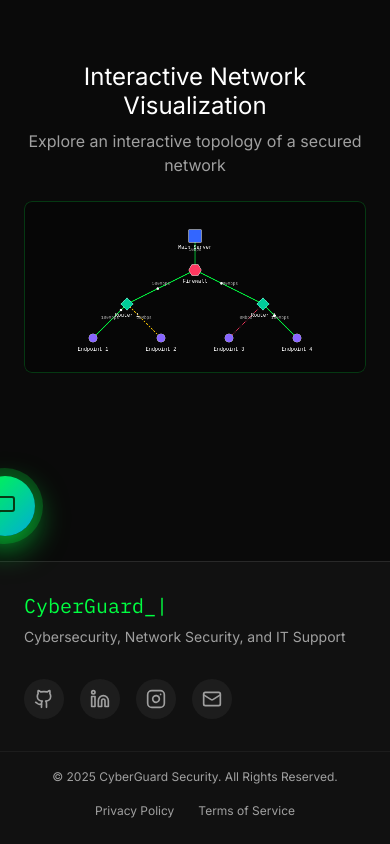
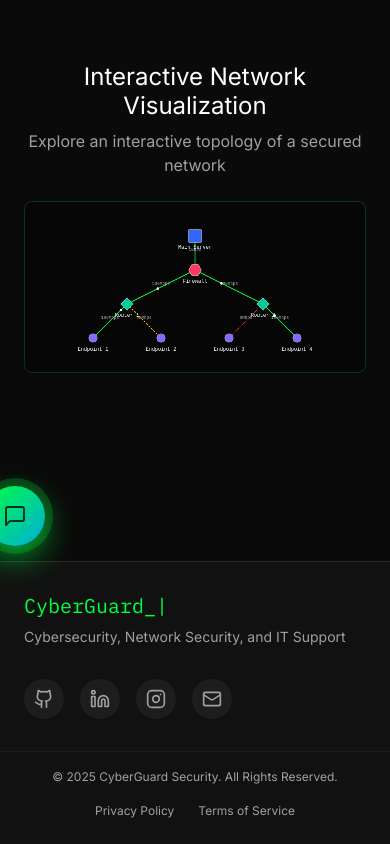
Before and after one commit to JoaoGaspar04/myportfolio, a React (Vite) app: page /projects in a window 390 px wide. Shown: the part 3974-4818 px from the top of the page. Built offline with nearby package versions, Linux system fonts and the light colour scheme.

Commit message:
Fix ChatBot Visibility Issues

```diff
--- a/src/App.tsx
+++ b/src/App.tsx
@@ -13,7 +13,6 @@ import Projects from './pages/Projects';
 import Contact from './pages/Contact';
 import Privacy from './pages/Privacy';
 import Terms from './pages/Terms';
-import NetworkDiagram from './components/visualizations/NetworkDiagram';
 import Loader from './components/ui/Loader';
 import ParticleBackground from './components/animations/ParticleBackground';
 import './styles/App.css';
@@ -55,7 +54,9 @@ function App() {
           </AnimatePresence>
         </main>
 
+        {/* ChatBot component - ensure it's always rendered */}
         <ChatBot isOpen={chatOpen} toggleChat={() => setChatOpen(!chatOpen)} />
+
         <CookieBanner />
         <Footer />
       </div>
--- a/src/styles/App.css
+++ b/src/styles/App.css
@@ -293,3 +293,10 @@ a:hover {
   background-color: var(--color-background-secondary);
   border-bottom: 1px solid var(--color-border);
 }
+
+/* Ensure chatbot is always visible */
+.chatbot-toggle,
+.chatbot-container,
+.chatbot-minimized {
+  z-index: 1000 !important;
+}
--- a/src/styles/ChatBot.css
+++ b/src/styles/ChatBot.css
@@ -1,7 +1,7 @@
 .chatbot-container {
   position: fixed;
-  bottom: 80px;
-  right: 80px;
+  bottom: 30px;
+  right: 30px;
   width: 380px;
   height: 500px;
   background-color: var(--color-background-secondary);
@@ -235,8 +235,8 @@
 /* Chat toggle button - Much more visible positioning */
 .chatbot-toggle {
   position: fixed;
-  bottom: 80px;
-  right: 80px;
+  bottom: 30px;
+  right: 30px;
   width: 72px;
   height: 72px;
   border-radius: 50%;
@@ -248,7 +248,7 @@
   justify-content: center;
   cursor: pointer;
   box-shadow: 0 12px 32px rgba(0, 255, 65, 0.4), 0 0 0 4px rgba(0, 255, 65, 0.1);
-  z-index: var(--z-dropdown);
+  z-index: 1000;
   position: relative;
   overflow: hidden;
   transition: all var(--transition-normal);
@@ -295,8 +295,8 @@
 
 .chatbot-minimized {
   position: fixed;
-  bottom: 80px;
-  right: 80px;
+  bottom: 30px;
+  right: 30px;
   display: flex;
   align-items: center;
   gap: var(--space-sm);
@@ -306,7 +306,7 @@
   color: var(--color-background);
   cursor: pointer;
   box-shadow: 0 8px 24px rgba(0, 255, 65, 0.3);
-  z-index: var(--z-dropdown);
+  z-index: 1000;
   font-weight: 500;
   position: relative;
   transition: all var(--transition-normal);
@@ -446,8 +446,8 @@
   .chatbot-container,
   .chatbot-toggle,
   .chatbot-minimized {
-    bottom: 60px;
-    right: 60px;
+    bottom: 25px;
+    right: 25px;
   }
 }
 
@@ -455,50 +455,50 @@
   .chatbot-container,
   .chatbot-toggle,
   .chatbot-minimized {
-    bottom: 40px;
-    right: 40px;
+    bottom: 20px;
+    right: 20px;
   }
 }
 
 @media (max-width: 768px) {
   .chatbot-container {
-    width: calc(100% - 80px);
+    width: calc(100% - 40px);
     height: 450px;
-    bottom: 30px;
-    right: 40px;
-    left: 40px;
+    bottom: 20px;
+    right: 20px;
+    left: 20px;
   }
 
   .chatbot-toggle {
-    bottom: 30px;
-    right: 40px;
+    bottom: 20px;
+    right: 20px;
     width: 64px;
     height: 64px;
   }
 
   .chatbot-minimized {
-    bottom: 30px;
-    right: 40px;
+    bottom: 20px;
+    right: 20px;
   }
 }
 
 @media (max-width: 480px) {
   .chatbot-toggle {
-    bottom: 25px;
-    right: 25px;
+    bottom: 15px;
+    right: 15px;
     width: 60px;
     height: 60px;
   }
 
   .chatbot-minimized {
-    bottom: 25px;
-    right: 25px;
+    bottom: 15px;
+    right: 15px;
   }
 
   .chatbot-container {
-    bottom: 25px;
-    right: 25px;
-    left: 25px;
-    width: calc(100% - 50px);
+    bottom: 15px;
+    right: 15px;
+    left: 15px;
+    width: calc(100% - 30px);
   }
 }
```
